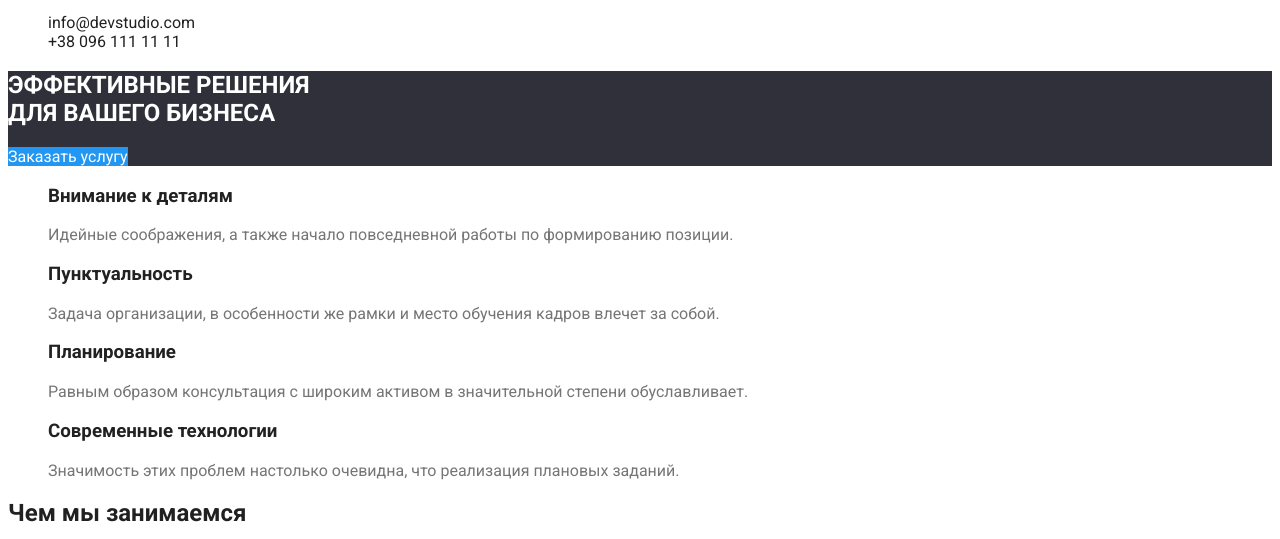
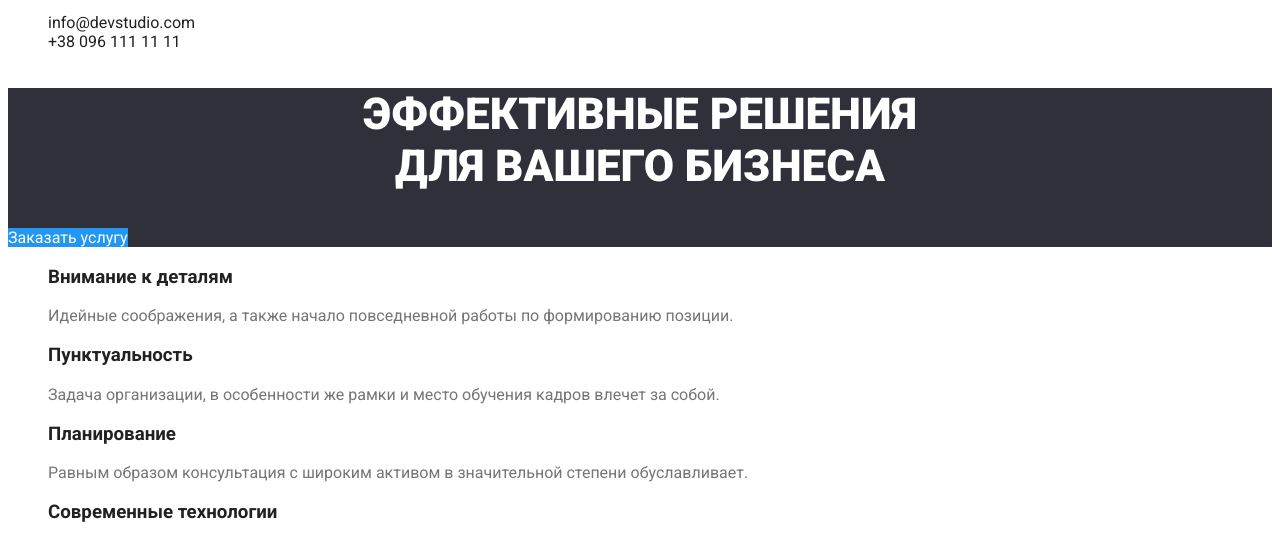
Before and after one commit to vova-od/goit-markup-hw-02.1, a plain HTML site: page index.html in a window 1280 px wide. Shown: the part 103-642 px from the top of the page. Drawn offline with Linux system fonts and the light colour scheme.

Commit message:
отцентровка заголовков

```diff
--- a/css/styles.css
+++ b/css/styles.css
@@ -29,6 +29,23 @@ color: #FFFFFF */
 .footer {
   background-color: #2F303A;
   color: #ffffff
+
+}
+/* .hero-seсtion, */
+
+.hero-title {
+  font-weight: 900;
+  font-size: 44px;
+  line-height: 1,36;
+  text-align: center;
+}
+
+.activities-titl,
+.team-title {
+  font-weight: 700;
+  font-size: 36px;
+  line-height: 42px;
+  text-align: center;
 }
 
 body {
@@ -50,7 +67,14 @@ body {
   line-height: 1.14;
 }
 
+/* подвал */
+
+.footer {
+
+}
+
 /* убраны точки перед текстом */
+
 ul {
   list-style: none;
 }
@@ -82,7 +106,7 @@ a {
 .button-hero {
   background-color: var(--accent-color);
   color: var(--primary-white-color);
-  font-family: inherit;
+  font-family: inherit
 }
 
 /* преимущества */
--- a/index.html
+++ b/index.html
@@ -65,8 +65,9 @@
         </section>
 
     <!--виды деятельности-->
+
         <section>
-            <h2>Чем мы занимаемся</h2>
+            <h2 class="activities-titl">Чем мы занимаемся</h2>
             <ul>
                 <li><img src="./images/box1.jpg" alt="разработка кода" width="370" height="294"></li>
                 <li><img src="./images/box2.jpg" alt="адаптация под все виды устроиств" width="370" height="294"></li>
@@ -75,8 +76,9 @@
         </section>
 
         <!--коллектив-->
+
         <section class="team">
-            <h2>Наша команда</h2>
+            <h2 class="team-title">Наша команда</h2>
             <ul>
                 <li><img src="./images/img1.jpg" alt="дизайнер продукции" width="270" height="260">
                     <h3>Игорь Демьяненко</h3>
```
